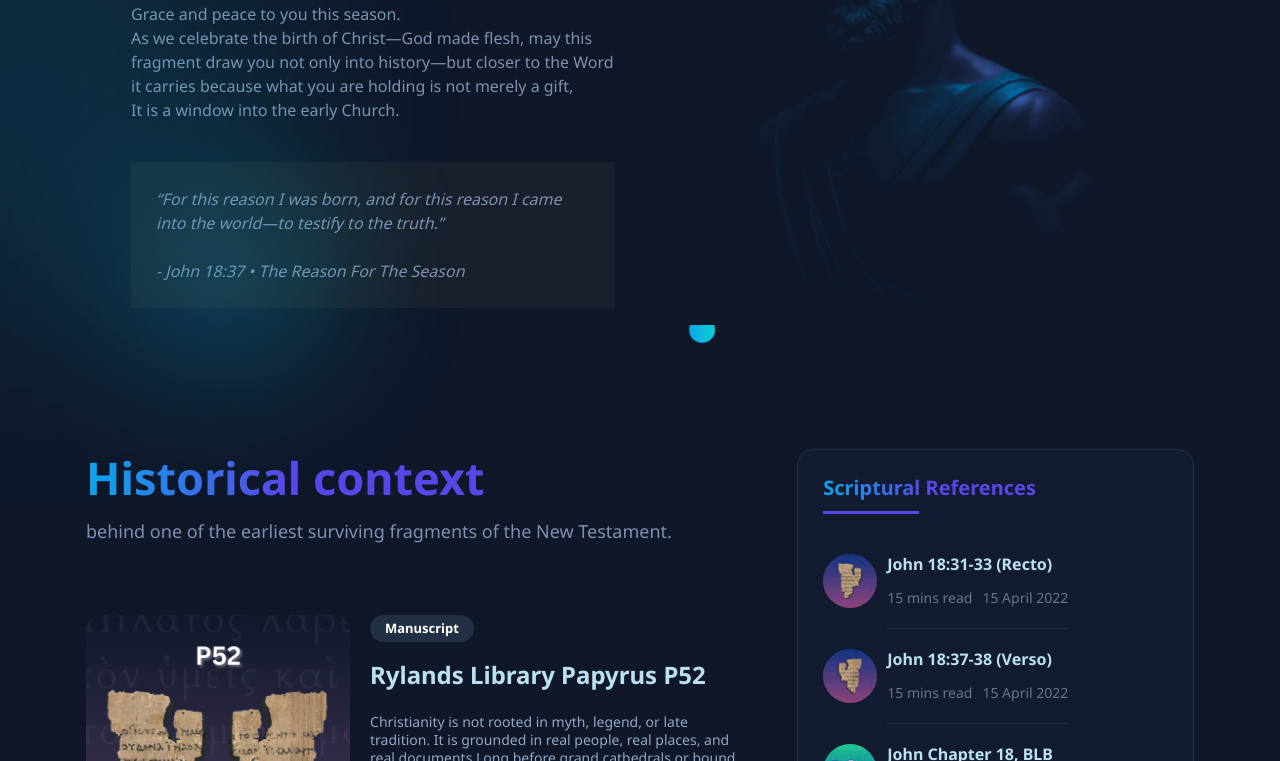
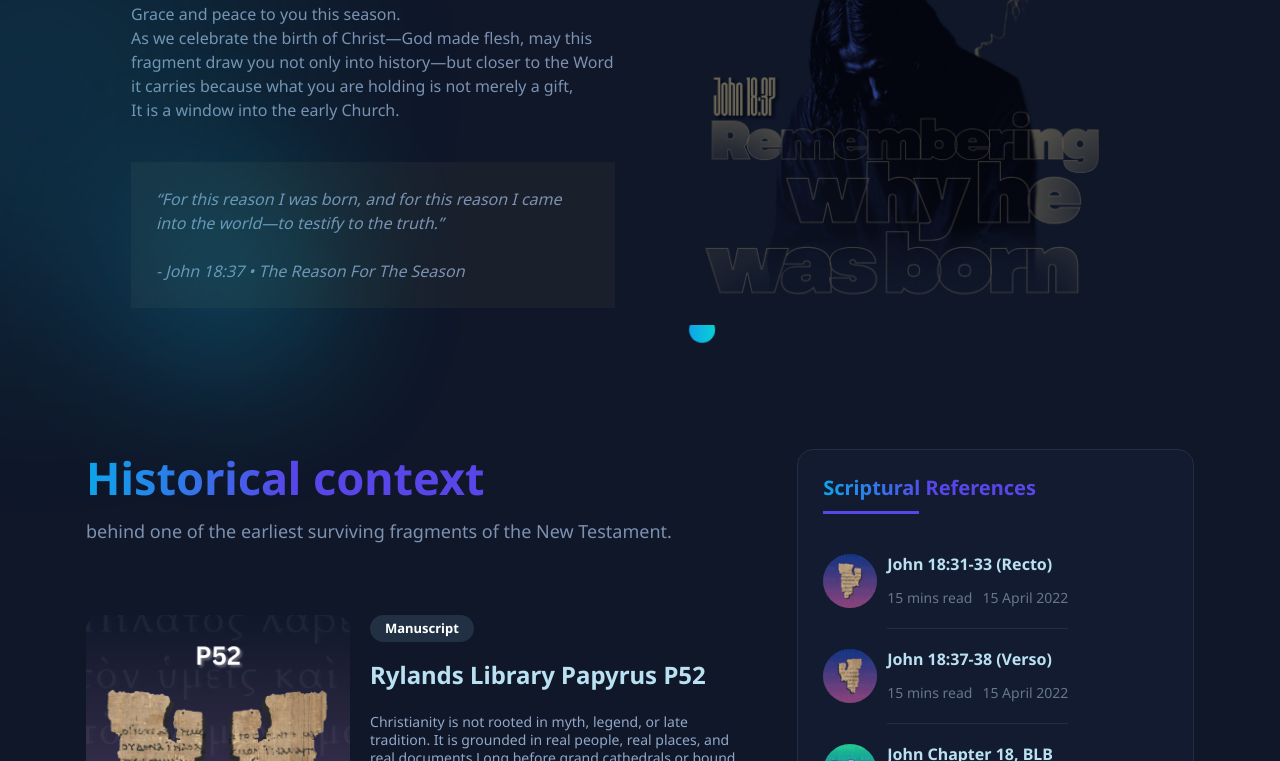
Before and after one commit to FragOfTruth/Papyrus52, a plain HTML site: page index.html in a window 1280 px wide. Shown: the part 339-1100 px from the top of the page. Drawn offline with nearby package versions, Linux system fonts and the light colour scheme.

Commit message:
Update index.html

```diff
--- a/index.html
+++ b/index.html
@@ -149,7 +149,7 @@
 
           <div class="hero-banner">
 
-            <img src="./assets/images/bannerImg/hero-Banner11.png" width="327" height="490" alt="Wren Clark" class="w-100">
+            <img src="./assets/images/bannerImg/p52_Hero.png" width="327" height="490" alt="Wren Clark" class="w-100">
 
             <img src="./assets/images/pattern-2.svg" width="27" height="26" alt="shape" class="shape shape-1">
 
```
